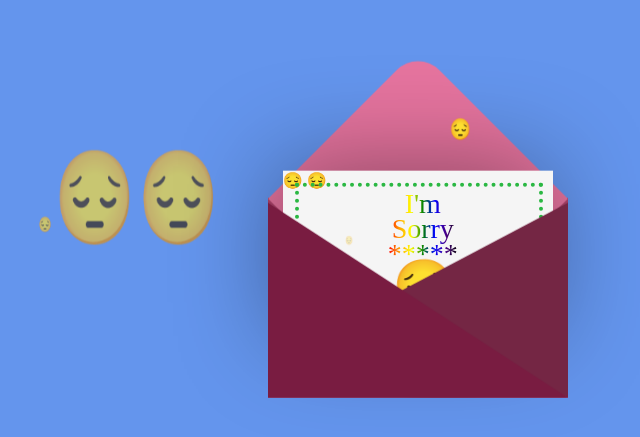
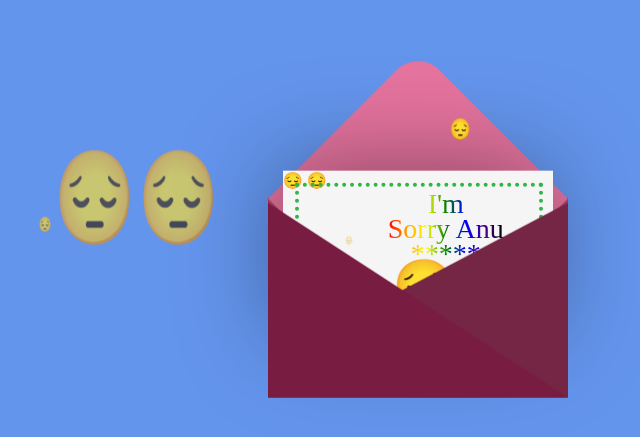
Before and after one commit to Lakshmanruidas/Sorry, a plain HTML site: page index.html in a window 1280 px wide. Shown: the part 107-544 px from the top of the page, without its empty margins (361-1001 px from the left). Drawn offline with Linux system fonts and the light colour scheme.

Commit message:
Update index.html

```diff
--- a/index.html
+++ b/index.html
@@ -19,7 +19,7 @@
                               </div>
 
                                      <div class="card"> &#128532;
-                                           <div class="text"> I'm <br> Sorry <br> <!--In place of star you guys can write NAME-->***** </div>&#128532;
+                                           <div class="text"> I'm <br> Sorry Anu<br> <!--In place of star you guys can write NAME-->***** </div>&#128532;
                                            <div class="card_emoji" style="font-size: 50px;">&#128532;</div>
                                           </div>
 
```
